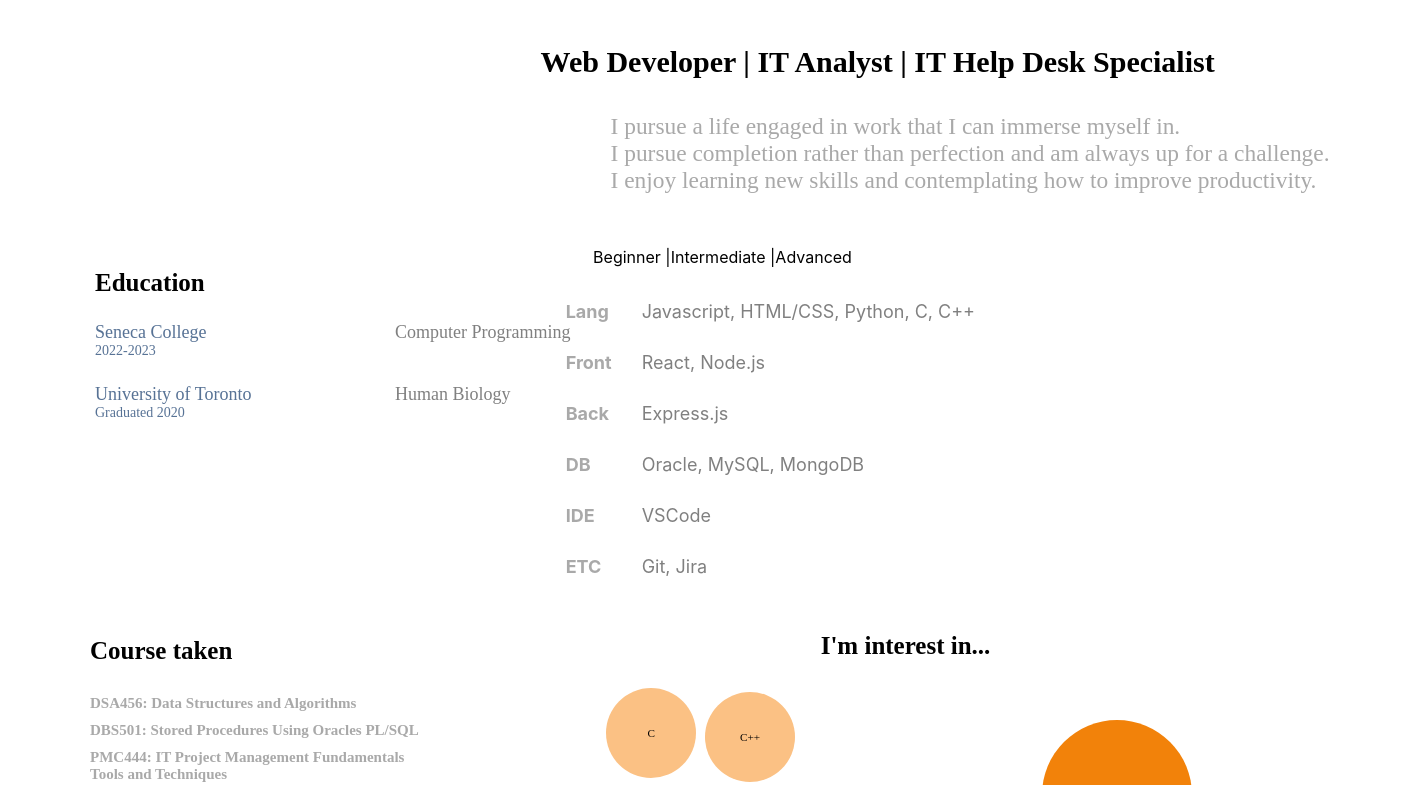
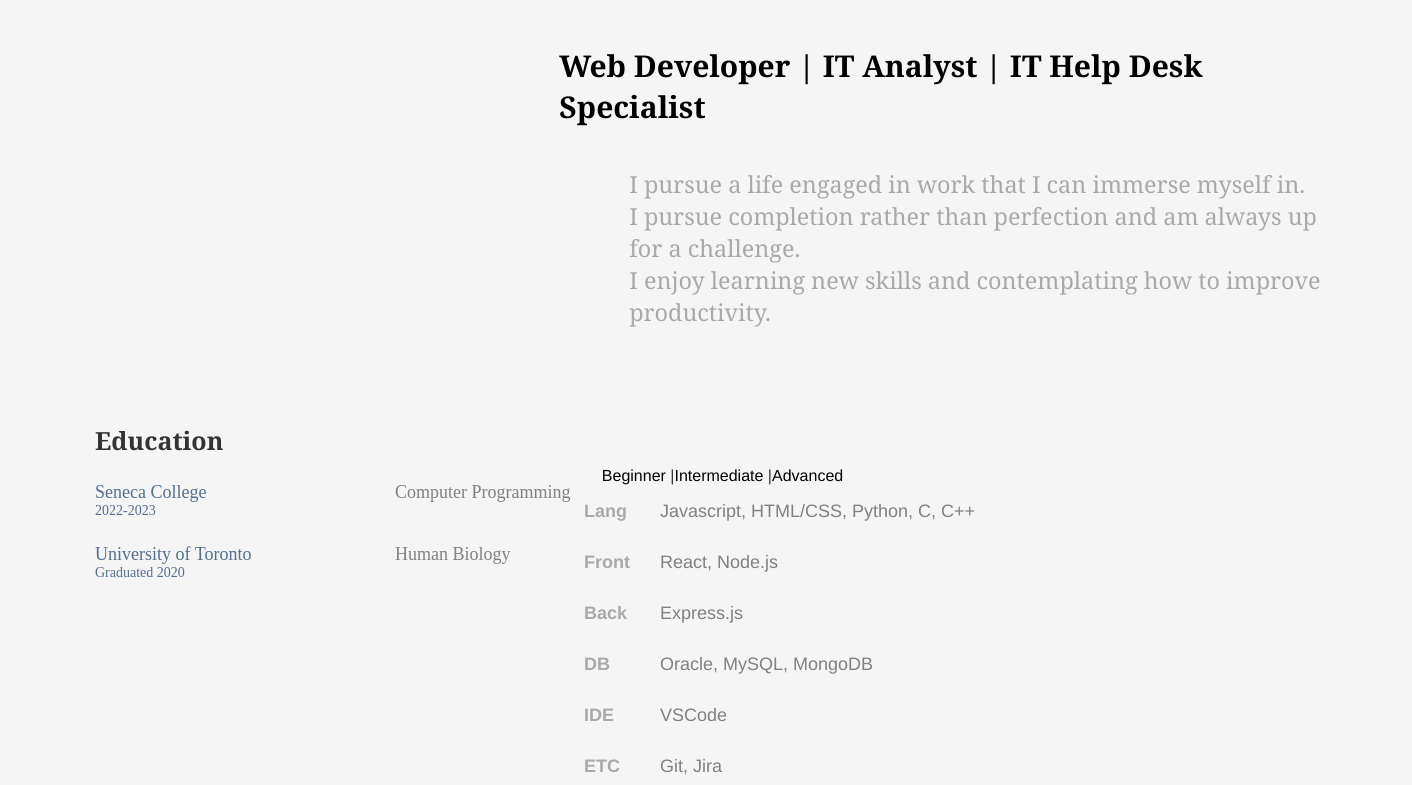
Before and after one commit to yejin2329/portfolio1, a React (Create React App) app: page /about-me in a window 1280 px wide. Shown: the part 275-1060 px from the top of the page, 1412 px wide, since content can reach past the window. Built offline with nearby package versions, Linux system fonts and the light colour scheme.

Commit message:
modified css

```diff
--- a/src/App.css
+++ b/src/App.css
@@ -3,6 +3,16 @@
   padding:0;
   box-sizing:border-box;
 
+}
+
+body{
+  font-family: 'Helvetica Neue', Helvetica, Arial, sans-serif;
+  background-color: #f5f5f5;
+  color: #333;
+}
+
+h1, h2, h3, h4, h5, h6 {
+  font-family: 'Georgia', serif;
 }
 
 html, body, #root{
@@ -79,6 +89,15 @@ html, body, #root{
 }
 
 
+p, .skill, .course-section, .interest-container {
+  margin-bottom: 20px;
+}
+
+.skill-container, .education-section, .course-container, .timeline-container {
+  padding: 20px 0;
+}
+
+
 .aboutme-container{
   display: flex;
   justify-content: space-between;
@@ -150,7 +169,7 @@ html, body, #root{
 
 .sub-profile h1.text{
   position:absolute;
-  left:105px;
+  left:120px;
   top:0;
 }
 
@@ -205,42 +224,6 @@ html, body, #root{
     transform: translateX(0);
   }
 }
-
-/*
-.sub-profile h1::after {
-  content: "hard-working fast-learner Passionate Smile person Work together";
-  animation: revealWords 10s linear forwards;
-  white-space: nowrap;
-  overflow: hidden;
-  position: absolute;
-  left: 20px;
-  top: 0;
-}
-
-.sub-profile h1:hover .word {
-  opacity: 1;
-  transform: translateX(0);
-}
-
-@keyframes revealWords {
-  0% {
-    left: 20px;
-  }
-  20% {
-    left: calc(20px - 100%);
-  }
-  100% {
-    left: calc(20px - 600%);
-  }
-}
-
-.word {
-  display:inline-block;
-  opacity:0;
-  transform: translateX(-50px);
-  transition: opacity 0.5s, transform 0.5s;
-}
-*/
 
 
 
@@ -318,6 +301,7 @@ html, body, #root{
 .skill {
   display:contents;
   font-size:18px;
+  background-color: #e8e8e8;
 }
 
 
@@ -440,17 +424,14 @@ html, body, #root{
   text-align: center;
   font-size: 25px;
 }
+
 .interest{
-  border-radius: 50%;
-  overflow:hidden;
-  display: flex;
-  justify-content: center;
-  align-items: center;
-  text-align: center;
-  position: absolute;
-  background-color: #eaeaea;
-  transition: transform 0.3s ease;
-  margin-top:105px;
+  display: inline-block;
+  padding: 5px 10px;
+  background-color: #e8e8e8;
+  border-radius: 10px;
+  margin: 0 10px 10px 0;
+
 }
 
 .interest.high{
@@ -753,6 +734,12 @@ iframe {
   }
 }
 
+@media (max-width: 768px) {
+  h1 {
+    font-size: 24px;
+  }
+}
+
 /*
 .App-header {
   background-color: #282c34;
```
